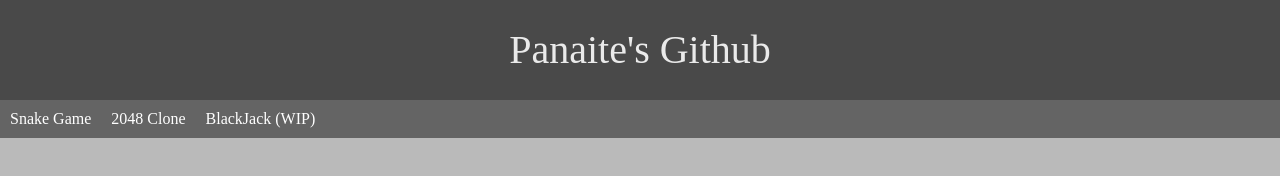
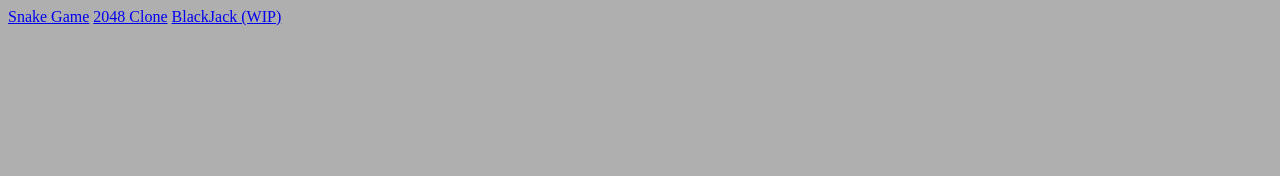
Before and after one commit to panaiteandreisilviu/panaiteandreisilviu.github.io, a plain HTML site: page index.html in a window 1280 px wide. Drawn offline with Linux system fonts and the light colour scheme.

Commit message:
Revert "added WIP landing page"
This reverts commit 7f408388021f7f6a5b86dc7aad1d446de7c5499c.

```diff
--- a/index.html
+++ b/index.html
@@ -8,21 +8,12 @@
 
 <body>
 
-    <div id="wrapper">
-        <div id="header">
-            Panaite's Github
-        </div>
-        <div id="navbar">
-            <div id="links">
+	<a href = "http://panaiteandreisilviu.github.io/snakegame/">Snake Game</a>
 
-                <ul>
-                    <li><a href="http://panaiteandreisilviu.github.io/snakegame/">Snake Game</a></li>
-                    <li><a href="http://panaiteandreisilviu.github.io/2048clone/">2048 Clone</a</li></li>
-                    <li><a href="http://panaiteandreisilviu.github.io/BlackJack/">BlackJack (WIP)</a>
-                </ul>
-            </div>
-        </div>
-    </div>
+	<a href = "http://panaiteandreisilviu.github.io/2048clone/">2048 Clone</a>
+
+	<a href = "http://panaiteandreisilviu.github.io/BlackJack/">BlackJack (WIP)</a>
+
 
 
 
--- a/stylesheet.css
+++ b/stylesheet.css
@@ -1,67 +1,5 @@
 body{
 
-	background-color:rgb(186, 186, 186);
-    margin:0;
+	background-color:#AFAFAF;
 
 }
-
-#wrapper{
-
-    margin-left:auto;
-    margin-right:auto;
-    width:100%;
-
-}
-
-#header{
-    height:100px;
-    width:100%;
-    margin:0;
-    background-color:#494949;
-    color:#eaeaea;
-    font-size:40px;
-    line-height:100px;
-    text-align:center;
-
-}
-
-#navbar{
-    display:inline-block;
-    width:100%;
-    background-color:rgb(100, 100, 100);
-}
-
-#links{
-    width:100%;
-
-}
-
-#links ul{
-
-    margin:0;
-    padding:0;
-}
-#links ul li{
-
-    display:inline;
-    float:left;
-    padding:10px;
-    margin:0;
-    list-style:none;
-    background-color:rgb(100, 100, 100);
-    color:white;
-    transition: all 0.2s;
-
-}
-
-#links a{
-
-    text-decoration:none;
-    color:white;
-}
-
-#links ul li:hover{
-
-    background-color:rgb(70, 70, 70);
-    transition:all 0.2s;
-}
```
